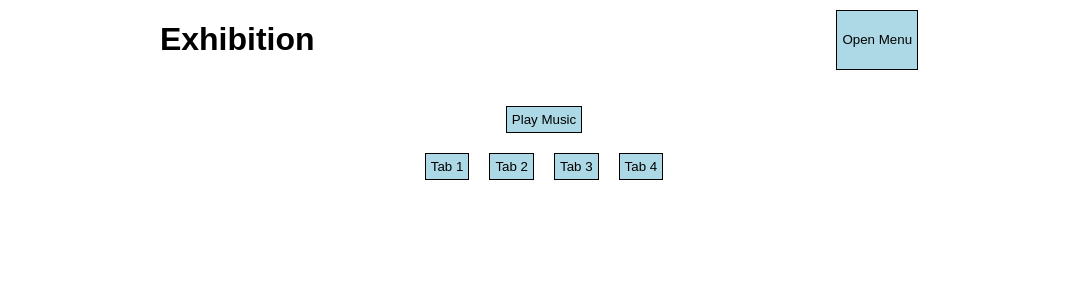
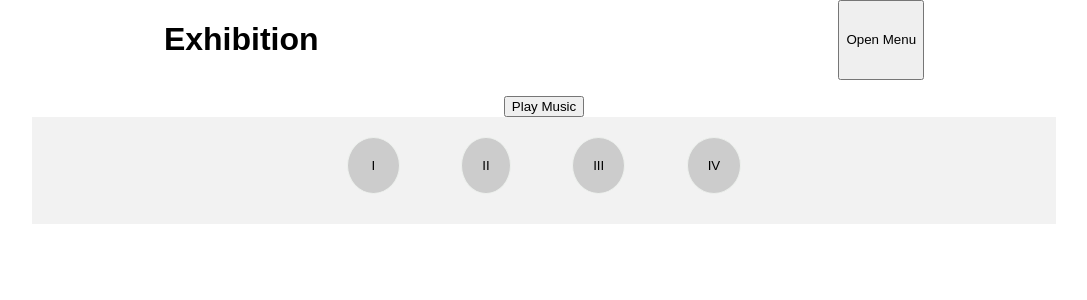
Before and after one commit to IT2810/it2810-webutvikling-h18-prosjekt-2-gruppe--33, a React (Create React App) app: page / in a window 1280 px wide. Shown: the top 300 px of the page, without its empty margins (96-1183 px from the left). Built offline with nearby package versions, Linux system fonts and the light colour scheme; no server answers.

Commit message:
initial navBar design

```diff
--- a/src/components/NavBar.js
+++ b/src/components/NavBar.js
@@ -4,20 +4,24 @@
 
 
 export default class NavBar extends Component {
-
+  state = {
+    activeButton: [false, false, false, false]
+  }
   tabClick= (e) => {
       const tab = parseInt(e.target.value);
       console.log(tab);
       this.props.handleActiveTab(tab);
+      this.state.activeButton = [false, false, false, false];
+      this.state.activeButton[tab] = !this.state.activeButton[tab];
   }
 
   render(){
       return(
-            <div>
-                <button className="button" onClick={this.tabClick} value='0'>Tab 1</button>
-                <button className="button" onClick={this.tabClick} value='1'>Tab 2</button>
-                <button className="button" onClick={this.tabClick} value='2'>Tab 3</button>
-                <button className="button" onClick={this.tabClick} value='3'>Tab 4</button>
+          <div id="navBarContainer">
+              <button className={this.state.activeButton[0] ? 'navBarButtonSelected' : 'navBarButton'} onClick={this.tabClick} value='0'>&nbsp;I&nbsp;</button>
+              <button className={this.state.activeButton[1] ? 'navBarButtonSelected' : 'navBarButton'} onClick={this.tabClick} value='1'>II </button>
+              <button className={this.state.activeButton[2] ? 'navBarButtonSelected' : 'navBarButton'} onClick={this.tabClick} value='2'>III</button>
+              <button className={this.state.activeButton[3] ? 'navBarButtonSelected' : 'navBarButton'} onClick={this.tabClick} value='3'>IV</button>
           </div>
       )
   }
--- a/src/styles/components/NavBar.css
+++ b/src/styles/components/NavBar.css
@@ -1,6 +1,26 @@
-.button {
-    border: 1px solid black;
-    padding: 5px;
-    margin: 10px;
-    background: lightblue;
+.navBarButton {
+    border: 1px solid #edf0ed;
+    padding: 20px;
+    background: #ccc;
+    width: 5  0px;
+    border-radius: 50%;
+    margin: 2% 3% 30px 3%;
 }
+#navBarContainer{
+  display: flex;
+  justify-content: center;
+  width: 80%;
+  margin: 0 auto;
+  background: #f2f2f2;
+}
+.navBarButton:hover{
+background: #ffffff;
+}
+
+.navBarButtonSelected{
+  background: #ff8787;
+  border: 1px solid #edf0ed;
+  padding: 20px;
+  border-radius: 50%;
+  margin: 2% 3% 30px 3%;
+}
```
Lines whose indentation alone changed are shown as unchanged.
